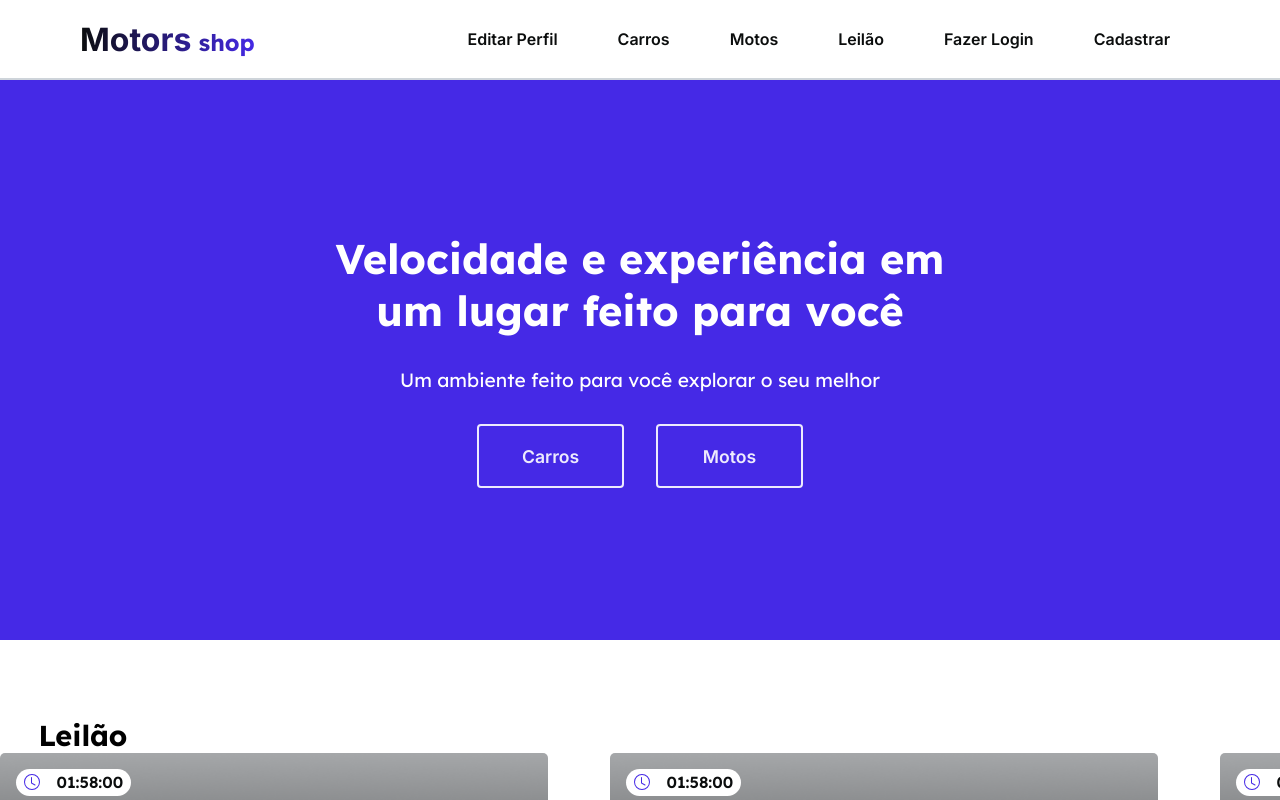
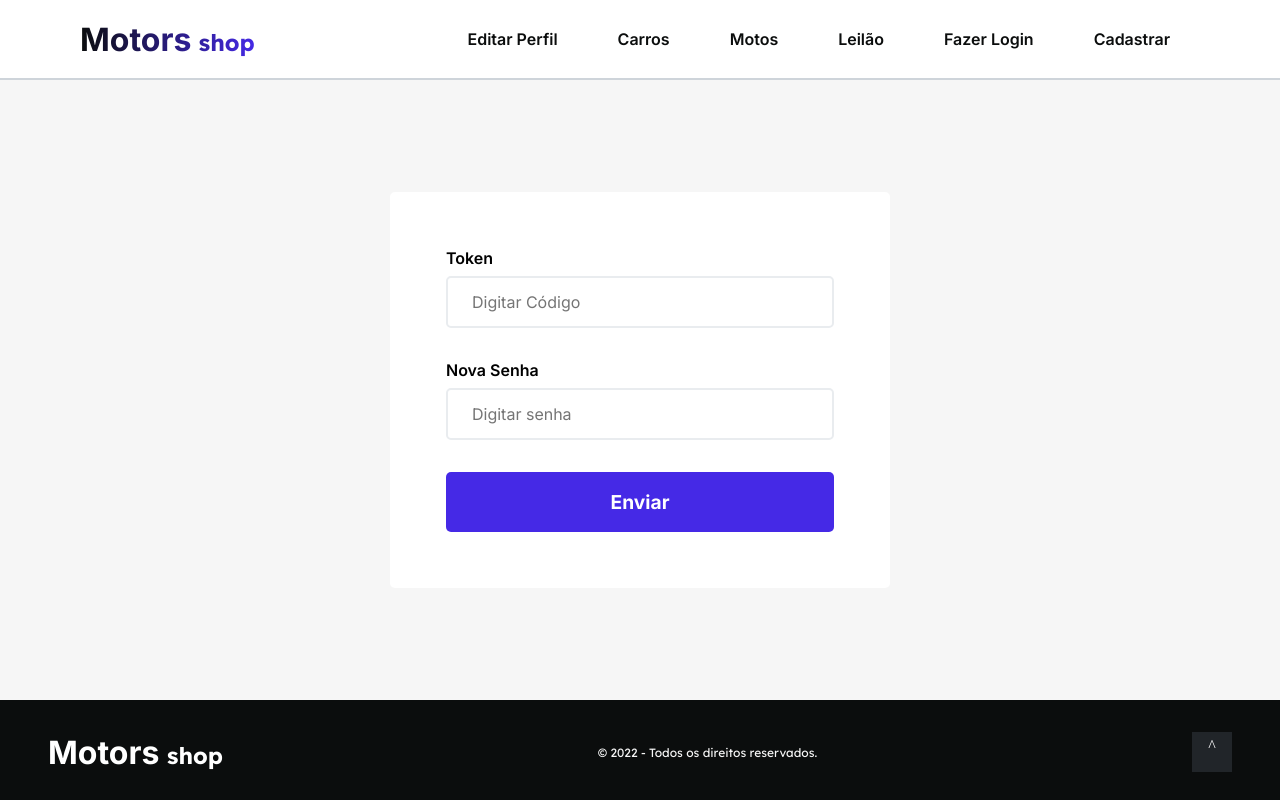
Before and after one commit to projeto-final-m6-kenzie/frontend-motorshop, a React (Create React App) app: page /passwordRecovery1 in a window 1280 px wide. Before the commit this address led to /. Shown: the top 800 px of the page. Built offline with nearby package versions, Linux system fonts and the light colour scheme; no server answers.

Commit message:
feat: page recuperaçao de senha

```diff
--- a/src/components/Buttons/style.ts
+++ b/src/components/Buttons/style.ts
@@ -40,7 +40,4 @@ export const Button = styled.button<IButtonProps>`
     color: var(--color-grey0);
     text-decoration: none;
   }
-  :hover {
-    border: solid 2px var(--color-brand3);
-  }
 `
--- a/src/components/Footer/index.tsx
+++ b/src/components/Footer/index.tsx
@@ -10,7 +10,9 @@ const Footer = () => {
         </H1>
       </TitleDiv>
       <p>© 2022 - Todos os direitos reservados.</p>
-      <button>^</button>
+      <a href='#' className='subir'>
+        ^
+      </a>
     </Container>
   )
 }
--- a/src/components/Footer/style.ts
+++ b/src/components/Footer/style.ts
@@ -10,7 +10,7 @@ export const Container = styled.div`
   background-color: var(--color-grey0);
   color: var(--color-grey9);
 
-  button {
+  .subir {
     font-size: 1rem;
     width: 40px;
     height: 40px;
@@ -18,6 +18,7 @@ export const Container = styled.div`
     text-align: center;
     background-color: var(--color-grey1);
     color: var(--color-whiteFixed);
+    text-decoration: none;
   }
 
   p {
--- a/src/pages/Login/index.tsx
+++ b/src/pages/Login/index.tsx
@@ -2,7 +2,7 @@
 import { yupResolver } from '@hookform/resolvers/yup'
 import { useContext } from 'react'
 import { useForm } from 'react-hook-form'
-import { Link } from 'react-router-dom'
+import { Link, useNavigate } from 'react-router-dom'
 
 import { Button } from '../../components/Buttons/style'
 import Footer from '../../components/Footer'
@@ -14,6 +14,7 @@ import { schema } from '../../validations/registerUser'
 
 const Login = () => {
   const { loginUser } = useContext(AuthContext)
+  const navigate = useNavigate()
   const {
     register,
     handleSubmit,
@@ -41,7 +42,7 @@ const Login = () => {
         {errors?.password ? <p>{errors.password?.message}</p> : null}
 
         <div>
-          <button type='button' id='recuperate' onClick={() => console.log('recuperação de Senha')}>
+          <button type='button' id='recuperate' onClick={() => navigate('/passwordRecovery')}>
             Esqueci minha senha
           </button>
         </div>
--- /dev/null
+++ b/src/pages/RecuperacaoDeSenha/index.tsx
@@ -0,0 +1,65 @@
+/* eslint-disable @typescript-eslint/no-unused-vars */
+import { yupResolver } from '@hookform/resolvers/yup'
+import { useContext } from 'react'
+import { useForm } from 'react-hook-form'
+import { Link, useNavigate } from 'react-router-dom'
+
+import { Button } from '../../components/Buttons/style'
+import Footer from '../../components/Footer'
+import { Flex, Form } from '../../components/Form'
+import { Header } from '../../components/Header'
+import { AuthContext } from '../../contexts/AuthContext'
+import { ILoginUser } from '../../interfaces'
+import { schema } from '../../validations/registerUser'
+
+export const TokenEmail = () => {
+  const { register, handleSubmit } = useForm()
+
+  const navigate = useNavigate()
+
+  const cadastrarEmail = (data: any) => {
+    console.log(data)
+    return navigate('/passwordRecovery1')
+  }
+
+  return (
+    <Flex>
+      <Header />
+      <Form onSubmit={handleSubmit(cadastrarEmail)}>
+        <h1>Recuperação de senha</h1>
+        <label htmlFor='email'>Digite o seu Email</label>
+        <input id='email' placeholder='Email' type='email' {...register('email')} />
+        <Button type='submit'>Enviar</Button>
+      </Form>
+      <Footer />
+    </Flex>
+  )
+}
+
+export const RecuperacaoDeSenha = () => {
+  const { register, handleSubmit } = useForm()
+
+  const cadastrarEmail = (data: any) => {
+    console.log(data)
+  }
+
+  return (
+    <Flex>
+      <Header />
+      <Form onSubmit={handleSubmit(cadastrarEmail)}>
+        <label htmlFor='email'>Token</label>
+        <input id='email' placeholder='Digitar Código' type='email' {...register('email')} />
+
+        <label htmlFor='password'>Nova Senha</label>
+        <input
+          id='password'
+          placeholder='Digitar senha'
+          type='password'
+          {...register('password')}
+        />
+        <Button type='submit'>Enviar</Button>
+      </Form>
+      <Footer />
+    </Flex>
+  )
+}
--- a/src/routes/index.tsx
+++ b/src/routes/index.tsx
@@ -4,6 +4,7 @@ import Home from '../pages/Home'
 import Login from '../pages/Login'
 import Product from '../pages/Products'
 import ProfileViewUser from '../pages/ProfileViewUser'
+import { TokenEmail, RecuperacaoDeSenha } from '../pages/RecuperacaoDeSenha'
 import Register from '../pages/Register'
 import UpdateUserForm from '../pages/UpdateProfile'
 
@@ -13,6 +14,8 @@ const RoutesMain = () => (
     <Route path='/profileUser' element={<ProfileViewUser />} />
     <Route path='/product/:id' element={<Product />} />
     <Route path='/login' element={<Login />} />
+    <Route path='/passwordRecovery' element={<TokenEmail />} />
+    <Route path='/passwordRecovery1' element={<RecuperacaoDeSenha />} />
     <Route path='/register' element={<Register />} />
     <Route path='/update' element={<UpdateUserForm />} />
     <Route path='*' element={<Navigate to='/' />} />
```
